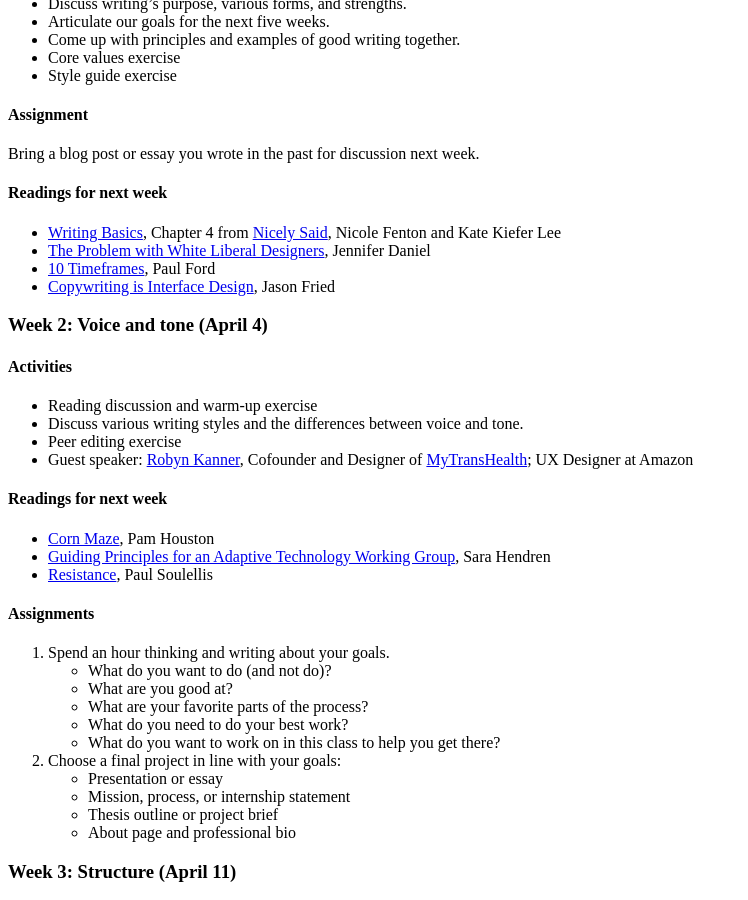
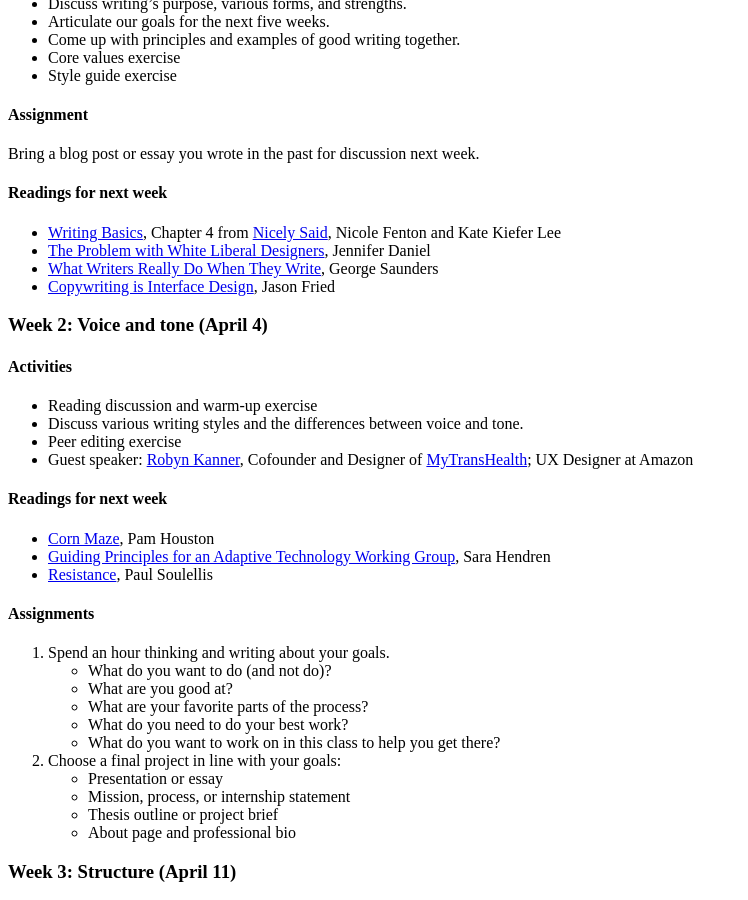
Before and after one commit to nicoleslaw/strategicwriting, a Jekyll site: the page built from syllabus.md, in a window 1280 px wide and 900 px high, scrolled down 1454 px. Shown: the whole window, without its empty margins (0-748 px from the left). Built offline with Jekyll 4.4.1, drawn with Linux system fonts in a browser that asks for light colours.

Commit message:
Update syllabus.md

```diff
--- a/syllabus.md
+++ b/syllabus.md
@@ -74,7 +74,7 @@ Bring a blog post or essay you wrote in the past for discussion next week.
 #### Readings for next week
 * [Writing Basics](http://ptgmedia.pearsoncmg.com/images/9780321988195/samplepages/0321988191.pdf), Chapter 4 from [Nicely Said](http://www.nicelysaid.co), Nicole Fenton and Kate Kiefer Lee
 * [The Problem with White Liberal Designers](https://medium.com/@jenniferdaniel/the-problem-with-white-liberal-designers-1a8f8bdd6ead), Jennifer Daniel
-* [10 Timeframes](http://contentsmagazine.com/articles/10-timeframes/), Paul Ford
+* [What Writers Really Do When They Write](https://www.theguardian.com/books/2017/mar/04/what-writers-really-do-when-they-write), George Saunders
 * [Copywriting is Interface Design](http://gettingreal.37signals.com/ch09_Copywriting_is_Interface_Design.php), Jason Fried
 
 ### Week 2: Voice and tone (April 4)
```
